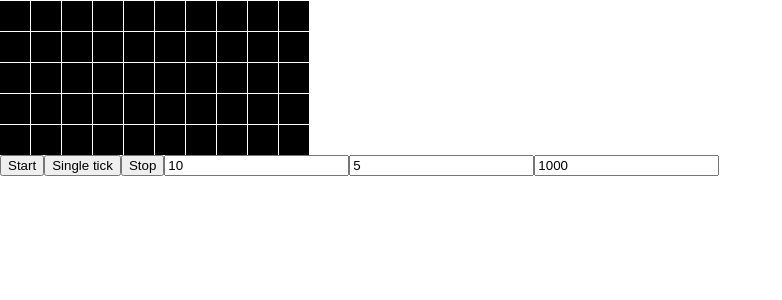
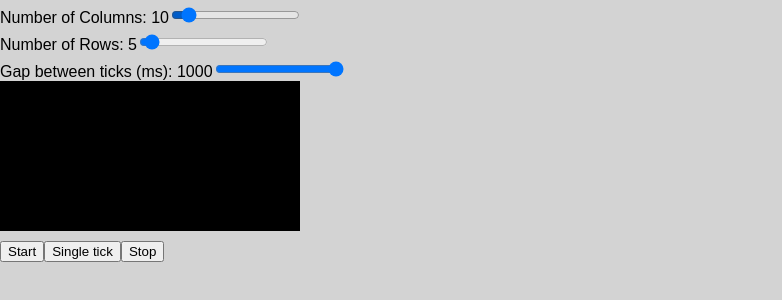
Before and after one commit to QuarkNerd/react_game-of-life, a React (Create React App) app: page / in a window 1280 px wide. Shown: the top 300 px of the page, without its empty margins (0-782 px from the left). Built offline with nearby package versions, Linux system fonts and the light colour scheme.

Commit message:
improve interface

```diff
--- a/src/App.js
+++ b/src/App.js
@@ -1,4 +1,5 @@
 import React, { useState, useEffect, useRef } from "react";
+import { useInterval, formatInput } from './utilities.js'
 import Square from "./Square";
 
 const App = () => {
@@ -10,14 +11,12 @@ const App = () => {
   );
 
   const changeSize = e => {
-    const number = parseInt(e.target.value, 10);
-    const newSize = isNaN(number) ? 1 : number;
+    const newSize = formatInput(e.target.value);
     setSize({ ...size, [e.target.name]: newSize });
   };
 
   const changeInterval = e => {
-    const number = parseInt(e.target.value, 10);
-    const newInterval = isNaN(number) ? 1 : number;
+    const newInterval = formatInput(e.target.value);
     setInterval(newInterval);
   };
 
@@ -95,25 +94,43 @@ const App = () => {
       name: "numColumns",
       text: "Number of Columns",
       function: changeSize,
-      initialValue: size.numColumns
+      value: size.numColumns,
+      maxValue:100
     },
     {
       name: "numRows",
       text: "Number of Rows",
       function: changeSize,
-      initialValue: size.numRows
+      value: size.numRows,
+      maxValue: 100
     },
     {
       name: "interval",
-      text: "Gap between ticks (milliseconds)",
+      text: "Gap between ticks (ms)",
       function: changeInterval,
-      initialValue: interval
+      value: interval,
+      maxValue: 1000
     }
   ];
 
   return (
     <div>
-      <div>
+      <div className="inputHolder">
+        {inputs.map(input => (
+          <label className="field" key={input.name}>
+            {input.text}: {input.value}
+            <input
+              name={input.name}
+              onChange={input.function}
+              value={input.value}
+              type="range"
+              min="1"
+              max={input.maxValue}
+            />
+          </label>
+        ))}
+      </div>
+      <div className="board">
         {livings.map((row, yValue) => (
           <div className="row" key={yValue}>
             {row.map((isLiving, xValue) => (
@@ -133,35 +150,8 @@ const App = () => {
           {button.text}
         </button>
       ))}
-      {inputs.map(input => (
-        <input
-          name={input.name}
-          key={input.name}
-          onChange={input.function}
-          value={input.initialValue}
-        />
-      ))}
     </div>
   );
 };
 
 export default App;
-// React doesnt work well with setInterval, see this link for more detais
-//https://overreacted.io/making-setinterval-declarative-with-react-hooks/
-function useInterval(callback, delay) {
-  const savedCallback = useRef();
-
-  useEffect(() => {
-    savedCallback.current = callback;
-  }, [callback]);
-
-  useEffect(() => {
-    function tick() {
-      savedCallback.current();
-    }
-    if (delay !== null) {
-      let id = setInterval(tick, delay);
-      return () => clearInterval(id);
-    }
-  }, [delay]);
-}
--- a/src/index.css
+++ b/src/index.css
@@ -2,6 +2,7 @@ body {
   margin: 0;
   padding: 0;
   font-family: sans-serif;
+  background-color: lightgray;
 }
 
 .row {
@@ -10,12 +11,24 @@ body {
 }
 
 .square {
-  margin-top: 1px;
-  margin-right: 1px;
   width: 30px;
   height: 30px;
   background-color: black;
 }
+
 .square-selected {
   background-color: purple;
 }
+
+.inputHolder {
+  display: flex;
+  flex-direction: column;
+}
+
+.field {
+  padding-top: 5px;
+}
+
+.board {
+  margin-bottom: 10px;
+}
--- a/src/index.js
+++ b/src/index.js
@@ -1,7 +1,7 @@
 import React from "react";
 import ReactDOM from "react-dom";
 import "./index.css";
-import App from "./App";
+import App from "./app";
 import registerServiceWorker from "./registerServiceWorker";
 
 const rootElement = document.getElementById("root");
--- /dev/null
+++ b/src/utilities.js
@@ -0,0 +1,27 @@
+import { useEffect, useRef } from "react";
+// React doesnt work well with setInterval, see this link for more detais
+//https://overreacted.io/making-setinterval-declarative-with-react-hooks/
+const useInterval = (callback, delay) => {
+    const savedCallback = useRef();
+
+    useEffect(() => {
+        savedCallback.current = callback;
+    }, [callback]);
+
+    useEffect(() => {
+        function tick() {
+            savedCallback.current();
+        }
+        if (delay !== null) {
+            let id = setInterval(tick, delay);
+            return () => clearInterval(id);
+        }
+    }, [delay]);
+}
+
+const formatInput = input => {
+    const number = parseInt(input, 10);
+    return isNaN(number) ? 0 : number;
+}
+
+export { useInterval, formatInput }
```
Also changed, not shown: src/App.css (deleted, +0 -28 lines), src/logo.svg (deleted), 1 other file (tests, documents, lock files or other folders).
